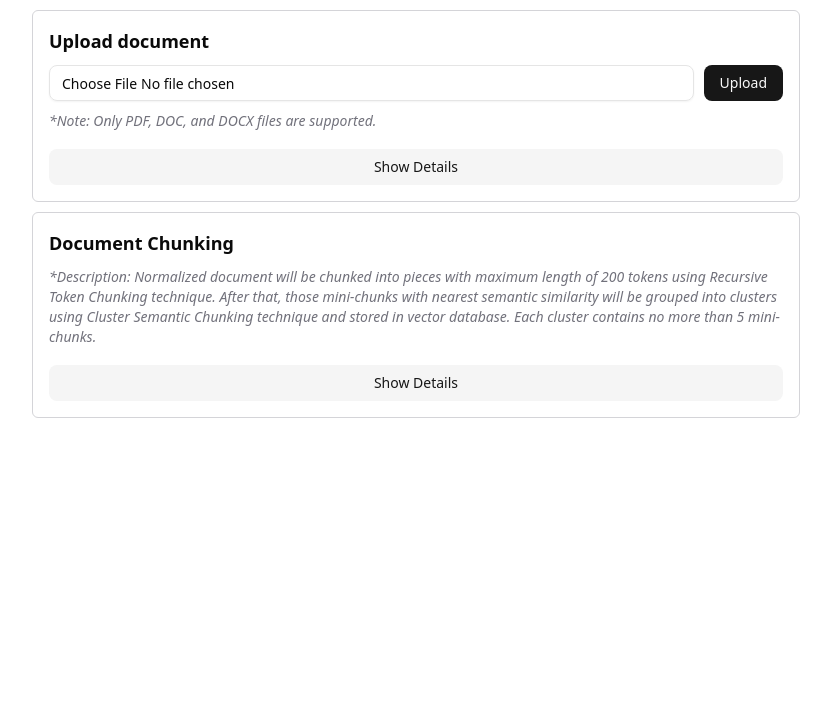
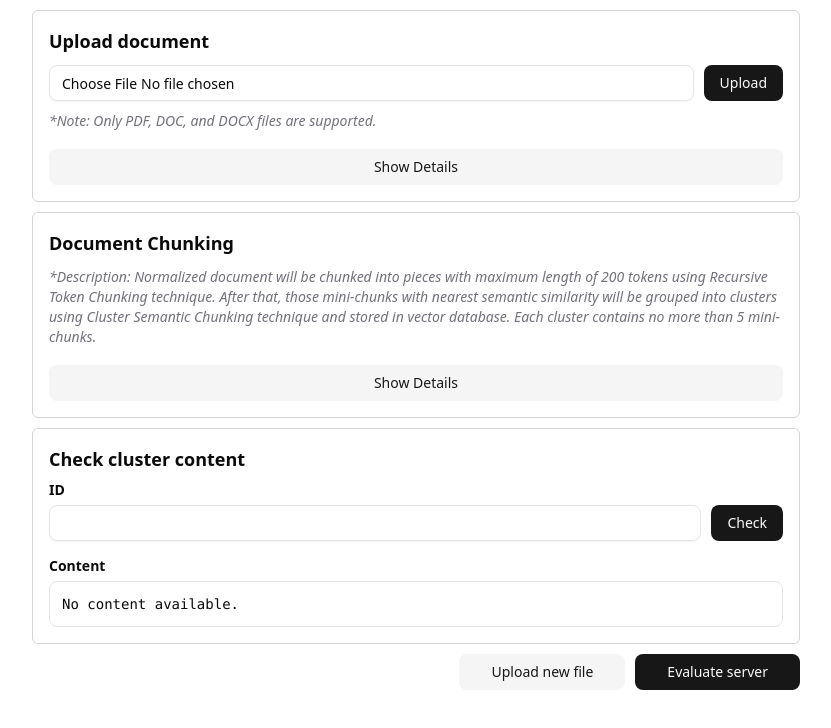
Before and after one commit to FureiiVu/RAG_Server_for_IELTS, a React app in the folder frontend/: page /server-controller in a window 1280 px wide. Shown: the top 728 px of the page, without its empty margins (224-1055 px from the left). Built offline with nearby package versions, Linux system fonts and the light colour scheme; the HTML template or start-up script is replaced by a standard one.

Commit message:
Finish server controller page

```diff
--- /dev/null
+++ b/frontend/src/components/cards/getClusterContent.tsx
@@ -0,0 +1,79 @@
+import { useState } from "react";
+import { Label } from "../ui/label";
+import { Input } from "../ui/input";
+import { Button } from "../ui/button";
+import { Loader2, Check, AlertCircle } from "lucide-react";
+import { useRetrievalStore } from "@/stores/retrievalStore";
+
+export const GetClusterContentCard = () => {
+  const [clusterId, setClusterId] = useState("");
+  const { clusterContent, getClusterContents, isLoading, isCompleted, error } =
+    useRetrievalStore();
+
+  const handleInputChange = (e: React.ChangeEvent<HTMLInputElement>) => {
+    setClusterId(e.target.value);
+  };
+
+  const handleGetContent = () => {
+    if (!clusterId || isLoading) return;
+    getClusterContents(clusterId);
+  };
+
+  const wrapperClasses = `w-full max-w-[60%] mx-auto my-2.5 border p-4 rounded-sm transition-colors duration-200 ${
+    error
+      ? "border-red-500 bg-red-50"
+      : isCompleted
+      ? "border-green-500 bg-green-50"
+      : "border-zinc-300"
+  }`;
+
+  return (
+    <div className={wrapperClasses}>
+      <div className="grid gap-2.5">
+        <h2 className="text-lg font-bold">Check cluster content</h2>
+
+        <div>
+          <Label htmlFor="cluster-id" className="font-semibold mb-2">
+            ID
+          </Label>
+
+          <div className="flex justify-between space-x-2.5">
+            <Input id="cluster-id" type="text" onChange={handleInputChange} />
+
+            <Button
+              onClick={handleGetContent}
+              disabled={isLoading || isCompleted}
+            >
+              {isLoading ? (
+                <Loader2 className="animate-spin w-4 h-4" />
+              ) : isCompleted ? (
+                <Check className="w-4 h-4 text-green-600" />
+              ) : (
+                "Check"
+              )}
+            </Button>
+          </div>
+        </div>
+
+        <div className="mt-2">
+          <Label htmlFor="cluster-content" className="font-semibold mb-2">
+            Content
+          </Label>
+
+          {error ? (
+            <div className="p-4 mt-2 border rounded-md bg-zinc-50">
+              <div className="flex items-start space-x-2 text-red-600">
+                <AlertCircle className="w-5 h-5 mt-0.5" />
+                <p className="text-sm font-medium">{error}</p>
+              </div>
+            </div>
+          ) : (
+            <pre className="max-h-[400px] overflow-y-auto p-3 bg-white border rounded-md text-sm whitespace-pre-wrap">
+              {clusterContent ? clusterContent : "No content available."}
+            </pre>
+          )}
+        </div>
+      </div>
+    </div>
+  );
+};
--- a/frontend/src/pages/serverControllerPage.tsx
+++ b/frontend/src/pages/serverControllerPage.tsx
@@ -1,11 +1,47 @@
 import { FileUploadInput } from "@/components/cards/fileUploadInput";
 import { DocumentChunkingCard } from "@/components/cards/documentChunking";
+import { GetClusterContentCard } from "@/components/cards/getClusterContent";
+import { Button } from "@/components/ui/button";
+
+import { useDocumentStore } from "@/stores/documentStore";
+import { useRecursiveTokenChunkingStore } from "@/stores/recursiveTokenChunkingStore";
+import { useClusterSemanticChunkingStore } from "@/stores/clusterSemanticChunkingStore";
+import { useRetrievalStore } from "@/stores/retrievalStore";
 
 const ServerControllerPage = () => {
+  const { cleanStore: cleanDocumentStore } = useDocumentStore();
+  const { cleanStore: cleanRecursiveTokenChunkingStore } =
+    useRecursiveTokenChunkingStore();
+  const { cleanStore: cleanClusterSemanticChunkingStore } =
+    useClusterSemanticChunkingStore();
+  const { cleanStore: cleanRetrievalStore } = useRetrievalStore();
+
+  const cleanAllStores = () => {
+    cleanDocumentStore();
+    useDocumentStore.persist.clearStorage();
+
+    cleanRecursiveTokenChunkingStore();
+    useRecursiveTokenChunkingStore.persist.clearStorage();
+
+    cleanClusterSemanticChunkingStore();
+    useClusterSemanticChunkingStore.persist.clearStorage();
+
+    cleanRetrievalStore();
+    useRetrievalStore.persist.clearStorage();
+  };
+
   return (
     <>
       <FileUploadInput />
       <DocumentChunkingCard />
+      <GetClusterContentCard />
+
+      <div className="w-full max-w-[60%] mx-auto my-2.5 flex justify-end space-x-2.5">
+        <Button variant="secondary" className="px-8" onClick={cleanAllStores}>
+          Upload new file
+        </Button>
+        <Button className="px-8">Evaluate server</Button>
+      </div>
     </>
   );
 };
--- /dev/null
+++ b/frontend/src/stores/retrievalStore.ts
@@ -0,0 +1,77 @@
+import { axiosInstance } from "@/lib/axios";
+import { create } from "zustand";
+import { persist } from "zustand/middleware";
+
+interface retrievalStore {
+  message: string;
+  clusterContent: string;
+  isLoading: boolean;
+  isCompleted: boolean;
+  error: string | null;
+  getClusterContents: (clusterId: string) => Promise<void>;
+  cleanStore: () => void;
+}
+
+export const useRetrievalStore = create<retrievalStore>()(
+  persist(
+    (set) => ({
+      message: "",
+      clusterContent: "",
+      isLoading: false,
+      isCompleted: false,
+      error: null,
+
+      getClusterContents: async (clusterId: string) => {
+        set({ isLoading: true, error: null });
+
+        if (!clusterId) {
+          set({ isLoading: false, error: "No clusterId provided" });
+          return;
+        }
+
+        try {
+          const response = await axiosInstance.post(
+            "retrieval/get-cluster-contents",
+            { clusterId: clusterId },
+            {
+              headers: {
+                "Content-Type": "application/json",
+              },
+            }
+          );
+
+          set({
+            message: response.data.message,
+            clusterContent: response.data.clusterContent,
+            isCompleted: true,
+          });
+        } catch (error: any) {
+          set({
+            error:
+              error.response?.data?.message || "Unable to get cluster contents",
+          });
+        } finally {
+          set({ isLoading: false });
+        }
+      },
+
+      cleanStore: () => {
+        set({
+          message: "",
+          clusterContent: "",
+          isLoading: false,
+          isCompleted: false,
+          error: null,
+        });
+      },
+    }),
+    {
+      name: "retrieval-store",
+      partialize: (state: any) => ({
+        message: state.message,
+        clusterContent: state.clusterContent,
+        isCompleted: state.isCompleted,
+      }),
+    }
+  )
+);
```
Also changed, not shown: 2 other files (tests, documents, lock files or other folders).
